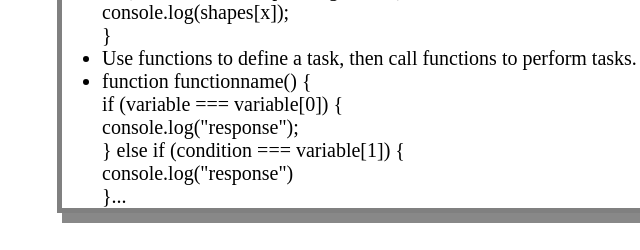
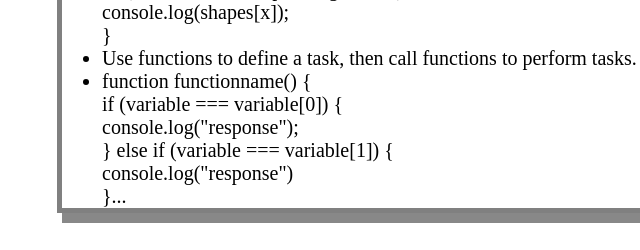
Before and after one commit to brandonkylely/prework-study-guide, a plain HTML site: page index.html in a window 1280 px wide. Shown: the part 1047-1297 px from the top of the page, 66-706 px from the left. Drawn offline with Linux system fonts and the light colour scheme.

Commit message:
changed 'condition' to 'variable' in JS section

```diff
--- a/index.html
+++ b/index.html
@@ -62,7 +62,7 @@
           <li>Use loops to perform a task for multiple values of a variable.</li>
           <li>for(var x = 0; x &lt; shapes.length; x++) {<br/>console.log(shapes[x]);<br/>}</li>
           <li>Use functions to define a task, then call functions to perform tasks.</li>
-          <li>function functionname() {<br>if (variable === variable[0]) {<br>console.log("response");<br>} else if (condition === variable[1]) {<br>console.log("response")<br>}...</li>
+          <li>function functionname() {<br>if (variable === variable[0]) {<br>console.log("response");<br>} else if (variable === variable[1]) {<br>console.log("response")<br>}...</li>
         </ul>
       </section>
     </main>
```
